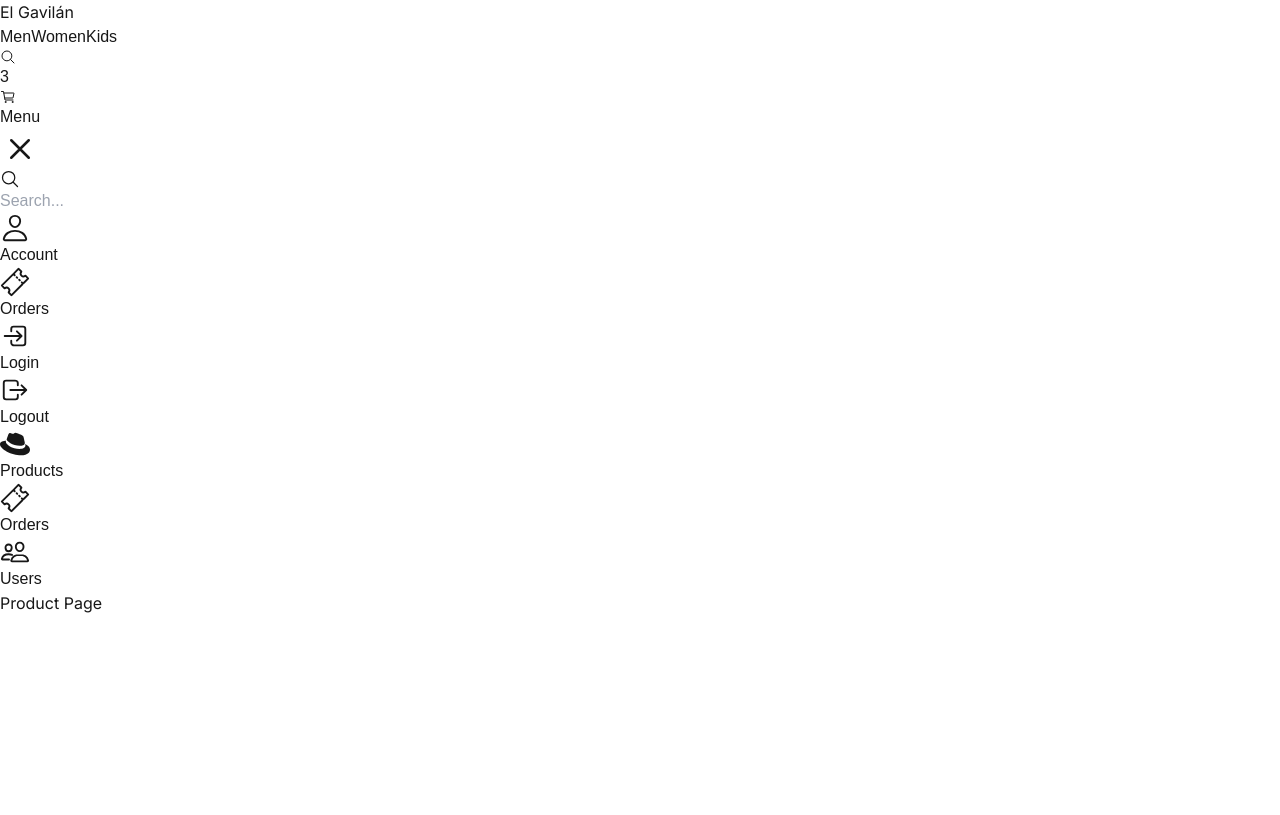
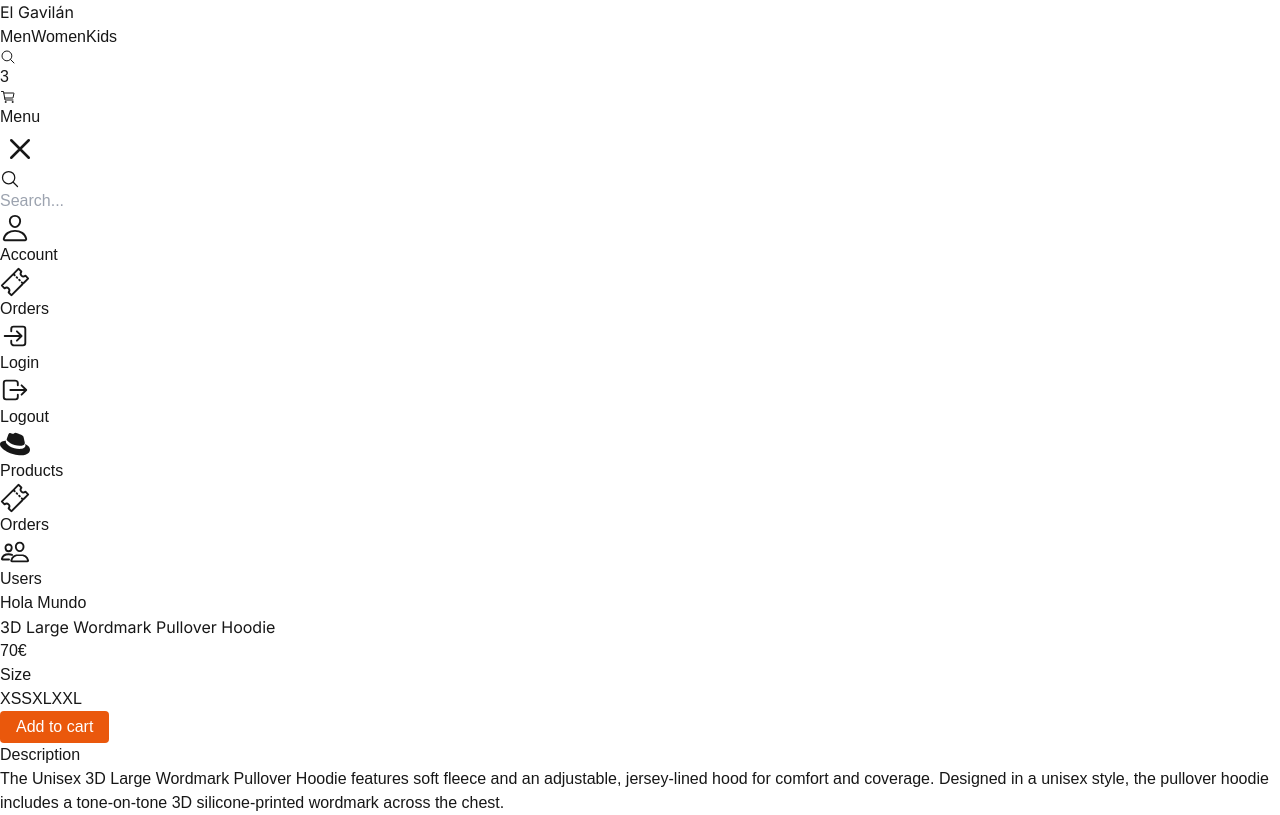
Before and after one commit to dracudev/gavilan-shop, a Next.js app: page /product/3d_large_wordmark_pullover_hoodie in a window 1280 px wide. Built offline with nearby package versions, Linux system fonts and the light colour scheme.

Commit message:
Add ProductPage with size selector and not found handling

```diff
--- a/src/app/(shop)/product/[slug]/page.tsx
+++ b/src/app/(shop)/product/[slug]/page.tsx
@@ -1,9 +1,48 @@
-import { inter } from "@/config/fonts";
+import { SizeSelector } from "@/components";
+import { titleFont } from "@/config/fonts";
+import { initialData } from "@/seed/seed";
+import { notFound } from "next/navigation";
 
-export default function ProductPage() {
+interface Props {
+  params: {
+    slug: string;
+  };
+}
+
+export default function ProductPage({ params }: Props) {
+  const { slug } = params;
+  const product = initialData.products.find((product) => product.slug === slug);
+
+  if (!product) {
+    notFound();
+  }
+
   return (
-    <div className=" items-center justify-center flex h-screen">
-      <h1 className={`${inter.className} text-4xl`}>Product Page</h1>
+    <div className="mt-5 mb-20 grid grid-cols-1 md:grid-cols-3 gap-3">
+      {/* Slideshow */}
+      <div className="col-span-1 md:col-span-2">
+        <h1>Hola Mundo</h1>
+      </div>
+
+      {/* Product Details */}
+      <div className="col-span-1 px-5 ">
+        <h1 className={`${titleFont.className} antialiased font-bold text-xl`}>
+          {product.title}
+        </h1>
+
+        <p className="text-lg mb-5">{product.price}€</p>
+
+        {/* Selectors */}
+        <SizeSelector
+          selectedSize={product.sizes[0]}
+          availableSizes={product.sizes}
+        />
+
+        <button className="btn-primary my-5">Add to cart</button>
+
+        <h3 className="font-bold text-sm">Description</h3>
+        <p className="font-light">{product.description}</p>
+      </div>
     </div>
   );
 }
--- /dev/null
+++ b/src/app/(shop)/product/not-found.tsx
@@ -0,0 +1,5 @@
+import { NotFound } from "@/components";
+
+export default function NotFoundPage() {
+  return <NotFound />;
+}
--- a/src/app/globals.css
+++ b/src/app/globals.css
@@ -49,7 +49,7 @@ body {
 }
 
 .btn-primary {
-  @apply bg-blue-600 hover:bg-blue-800 text-white py-2 px-4 rounded transition-all;
+  @apply bg-orange-600 hover:bg-orange-800 text-white py-1 px-4 rounded transition-all;
 }
 
 .btn-secondary {
--- a/src/components/index.ts
+++ b/src/components/index.ts
@@ -4,3 +4,4 @@ export * from "./ui/title/title";
 export * from "./products/product-grid/product-grid";
 export * from "./products/product-grid/product-item";
 export * from "./ui/sidebar/sidebar";
+export * from "./product/size-selector/size-selector";
--- /dev/null
+++ b/src/components/product/size-selector/size-selector.tsx
@@ -0,0 +1,31 @@
+import type { Size } from "@/interfaces";
+import clsx from "clsx";
+
+interface SizeSelectorProps {
+  availableSizes: Size[];
+  selectedSize: Size;
+}
+
+export function SizeSelector({
+  selectedSize,
+  availableSizes,
+}: SizeSelectorProps) {
+  return (
+    <div className="my-5 ">
+      <h3 className="font-bold mb-4">Size</h3>
+
+      <div className="flex">
+        {availableSizes.map((size) => (
+          <button
+            key={size}
+            className={clsx("mx-2 hover:underline text-lg", {
+              underline: size === selectedSize,
+            })}
+          >
+            {size}
+          </button>
+        ))}
+      </div>
+    </div>
+  );
+}
```
